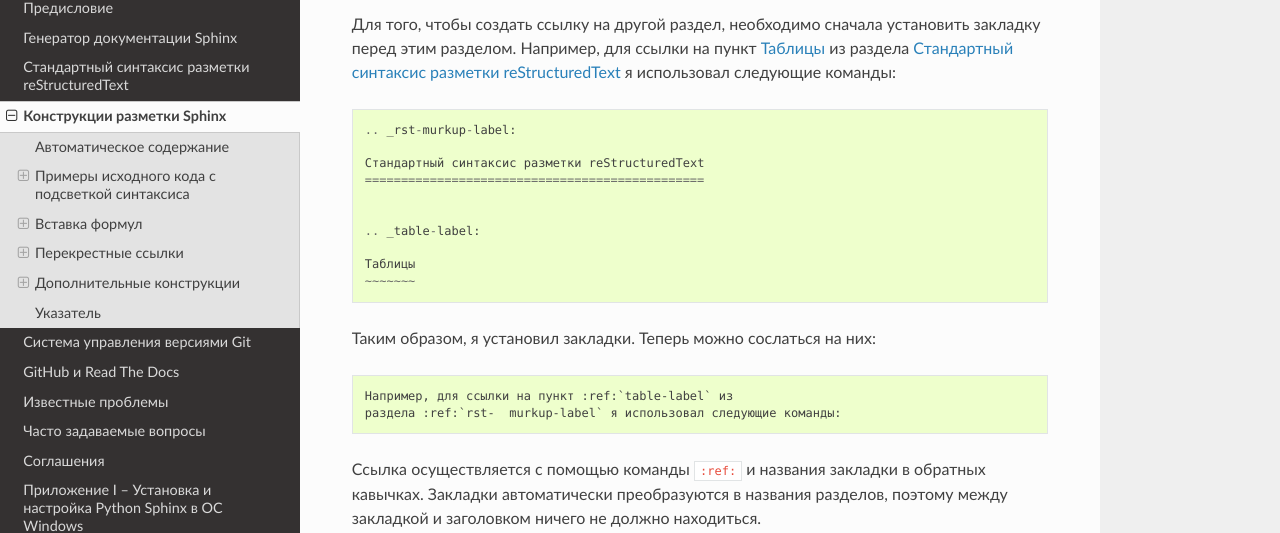
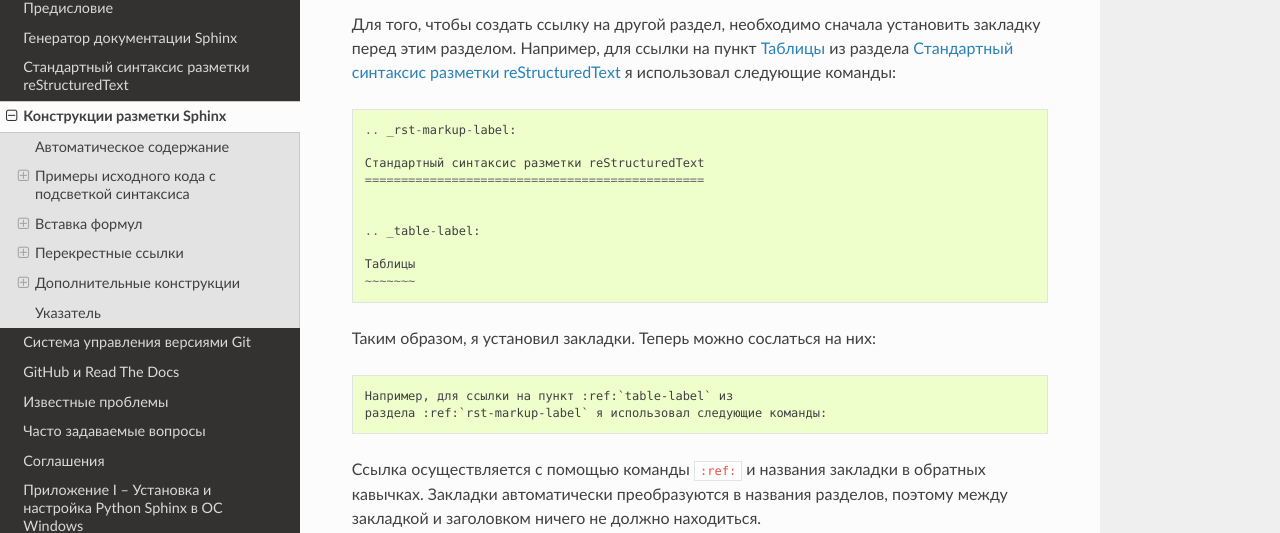
Before and after one commit to mazhartsev/sphinx-ru, a Sphinx documentation site: the page built from docs/sphinx-markup.rst, in a window 1280 px wide and 900 px high, scrolled down 3717 px. Shown: the part 137-670 px from the top of the window. Built offline with Sphinx 7.4.7 and the Read the Docs theme 2.0.0, drawn with Linux system fonts in a browser that asks for light colours; formulas are drawn with MathJax 3.

Commit message:
Исправлены опечатки:
murkup → markup
интерпритатор → интерпретатор

```diff
--- a/docs/preface.rst
+++ b/docs/preface.rst
@@ -44,7 +44,7 @@
 
 В главе «:ref:`sphinx-chapter`» описана установка и основные настройки Sphinx.
 
-В главе «:ref:`rst-murkup-label`» приведен стандартный синтаксис разметки reStructuredText. Глава «:ref:`sphinx-murkup`» содержит описание дополнительных конструкции разметки, вносимых Sphinx. Данные конструкции значительно расширяют функционал reStructuredText, но не поддерживаются стандартной разметкой и поэтому не могут быть применены вне Sphinx.
+В главе «:ref:`rst-markup-label`» приведен стандартный синтаксис разметки reStructuredText. Глава «:ref:`sphinx-markup`» содержит описание дополнительных конструкции разметки, вносимых Sphinx. Данные конструкции значительно расширяют функционал reStructuredText, но не поддерживаются стандартной разметкой и поэтому не могут быть применены вне Sphinx.
 
 Глава «:ref:`git-chapter`» является справочником по основным командам git.
 
@@ -55,7 +55,7 @@
 Рекомендации
 ------------
 
-Отдельным авторам и переводчикам документации для работы не нужно иметь установленный Sphinx, а , следовательно, нет необходимости читать многие разделы данного руководства. Им достаточно прочитать раздел :ref:`rst-murkup-label` и :ref:`sphinx-murkup`, чтобы изучить необходимый синтаксис. А также ознакомиться с разделом :ref:`github-work`. Этого минимума хватит для комфортной работы как самих авторов/переводчиков, так и редакторов.
+Отдельным авторам и переводчикам документации для работы не нужно иметь установленный Sphinx, а , следовательно, нет необходимости читать многие разделы данного руководства. Им достаточно прочитать раздел :ref:`rst-markup-label` и :ref:`sphinx-markup`, чтобы изучить необходимый синтаксис. А также ознакомиться с разделом :ref:`github-work`. Этого минимума хватит для комфортной работы как самих авторов/переводчиков, так и редакторов.
 
 Редакторы, для облегчения своей работы, должны дать авторам и переводчикам рекомендации относительно оформления исходного текста, создания закладок и указателей. В качестве примера смотрите раздел :ref:`agreement-label`.
 
--- a/docs/rst-markup.rst
+++ b/docs/rst-markup.rst
@@ -7,7 +7,7 @@
 .. |time| date:: %H:%M
 
 
-.. _rst-murkup-label:
+.. _rst-markup-label:
 
 Стандартный синтаксис разметки reStructuredText
 ===============================================
--- a/docs/rtd-gh.rst
+++ b/docs/rtd-gh.rst
@@ -421,7 +421,7 @@
     :align: center
     :alt: Read the Docs: Импорт проекта.
 
-Дальше будет предложено выбрать ещё ряд настроек таких, как версия интерпритатора (я предпочитаю собирать 3-й версией, меньше проблем с кириллицей), ветку репозитория, на основе которой будет сгенерирована версия руководства, а также стандартную версию руководства, на которую будет происходить перенаправление по умолчанию.
+Дальше будет предложено выбрать ещё ряд настроек таких, как версия интерпретатора (я предпочитаю собирать 3-й версией, меньше проблем с кириллицей), ветку репозитория, на основе которой будет сгенерирована версия руководства, а также стандартную версию руководства, на которую будет происходить перенаправление по умолчанию.
 
 .. figure:: _static/rtd-img-012.png
     :scale: 40 %
@@ -490,7 +490,7 @@
 Ошибки сборки
 ~~~~~~~~~~~~~
 
-В некоторых случаях могут возникать ошибки при сборке документации. Причины ошибок могут быть различны. Стандартный вывод интерпритатора содержит подробную информацию обо всех ошибках.
+В некоторых случаях могут возникать ошибки при сборке документации. Причины ошибок могут быть различны. Стандартный вывод интерпретатора содержит подробную информацию обо всех ошибках.
 
 .. figure:: _static/rtd-img-019.png
     :scale: 40 %
--- a/docs/sphinx-markup.rst
+++ b/docs/sphinx-markup.rst
@@ -1,5 +1,5 @@
 
-.. _sphinx-murkup:
+.. _sphinx-markup:
 
 ---------------------------
 Конструкции разметки Sphinx
@@ -178,10 +178,10 @@
 Ссылки на разделы
 ~~~~~~~~~~~~~~~~~
 
-Для того, чтобы создать ссылку на другой раздел, необходимо сначала установить закладку перед этим разделом. Например, для ссылки на пункт :ref:`table-label` из раздела :ref:`rst-murkup-label` я использовал следующие команды:
+Для того, чтобы создать ссылку на другой раздел, необходимо сначала установить закладку перед этим разделом. Например, для ссылки на пункт :ref:`table-label` из раздела :ref:`rst-markup-label` я использовал следующие команды:
 ::
 
-    .. _rst-murkup-label:
+    .. _rst-markup-label:
 
     Стандартный синтаксис разметки reStructuredText
     ===============================================
@@ -196,7 +196,7 @@
 ::
 
     Например, для ссылки на пункт :ref:`table-label` из
-    раздела :ref:`rst-  murkup-label` я использовал следующие команды:
+    раздела :ref:`rst-markup-label` я использовал следующие команды:
 
 Ссылка осуществляется с помощью команды ``:ref:`` и названия закладки в обратных кавычках. Закладки автоматически преобразуются в названия разделов, поэтому между закладкой и заголовком ничего не должно находиться.
 
--- a/docs/sphinx.rst
+++ b/docs/sphinx.rst
@@ -193,7 +193,7 @@
        example1
        example2
 
-Обратите внимание, что название файла пишется без расширения. Также важен отступ и пустая строка. Подробнее директива ``.. toctree::`` рассматривается в разделе :ref:`toctree-label` главы :ref:`sphinx-murkup`.
+Обратите внимание, что название файла пишется без расширения. Также важен отступ и пустая строка. Подробнее директива ``.. toctree::`` рассматривается в разделе :ref:`toctree-label` главы :ref:`sphinx-markup`.
 
 Сохраним ``index.rst`` и произведем генерацию документа в формат HTML.
 
--- a/docs/win-sphinx.rst
+++ b/docs/win-sphinx.rst
@@ -9,7 +9,7 @@
 
 В данном разделе описана установка и настройка Python Sphinx в операционной системе Windows.
 
-1. Скачайте установочный файл интерпритатора языка программирования Python версии ``3.5`` -- https://www.python.org.
+1. Скачайте установочный файл интерпретатора языка программирования Python версии ``3.5`` -- https://www.python.org.
 
 .. figure:: _static/py-install-001.png
        :width: 400 px
@@ -23,14 +23,14 @@
        :align: center
        :alt:
 
-3. Дождитесь завершения установки интерпритатора.
+3. Дождитесь завершения установки интерпретатора.
 
 .. figure:: _static/py-install-003.png
        :width: 400 px
        :align: center
        :alt:
 
-4. После установки интерпритатора необходимо установить модуль Python Sphinx, для этого откройте командную строку *Пуск > cmd* и выполните команду ``pip install sphinx``.
+4. После установки интерпретатора необходимо установить модуль Python Sphinx, для этого откройте командную строку *Пуск > cmd* и выполните команду ``pip install sphinx``.
 
 .. figure:: _static/pip-sphinx.png
        :width: 400 px
```
